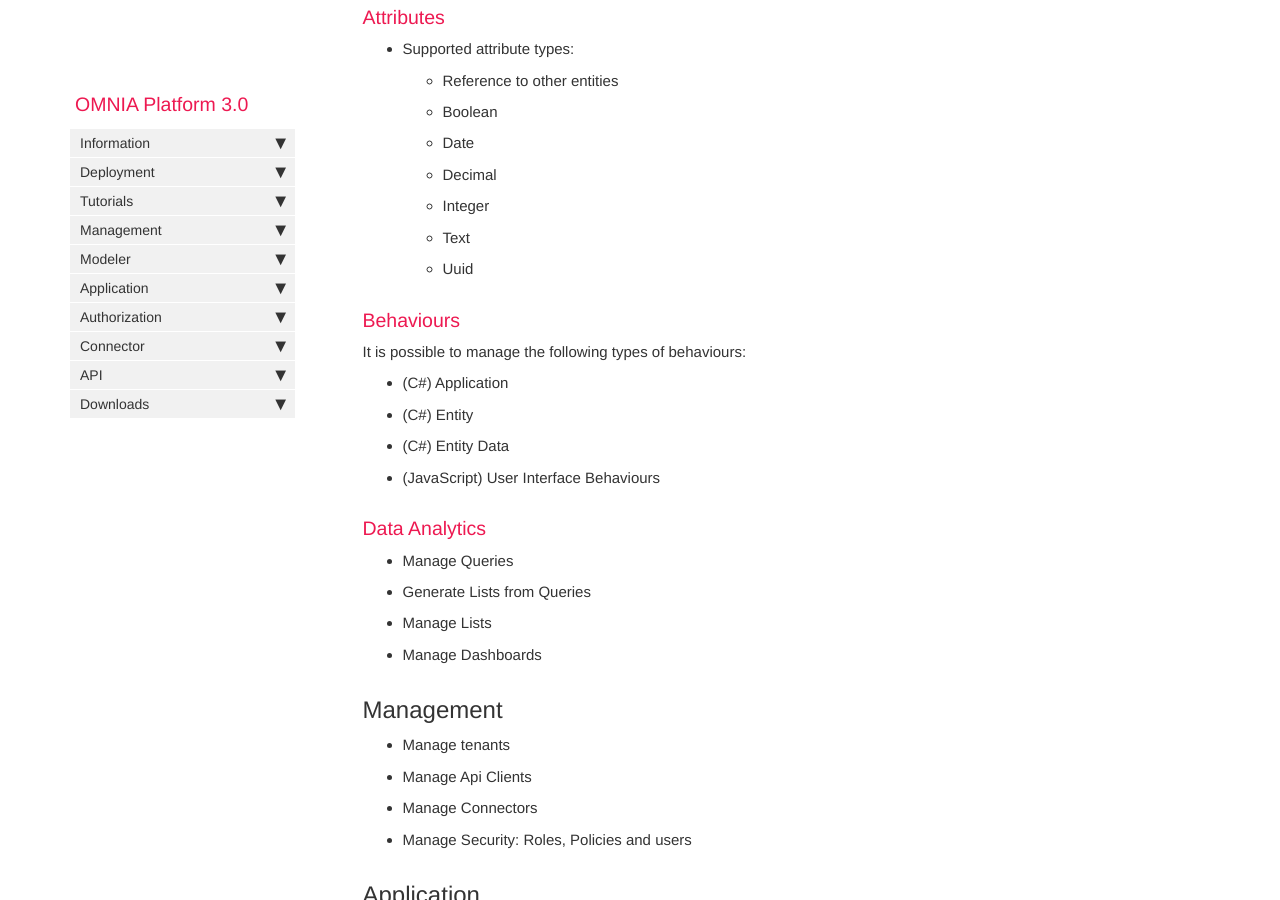
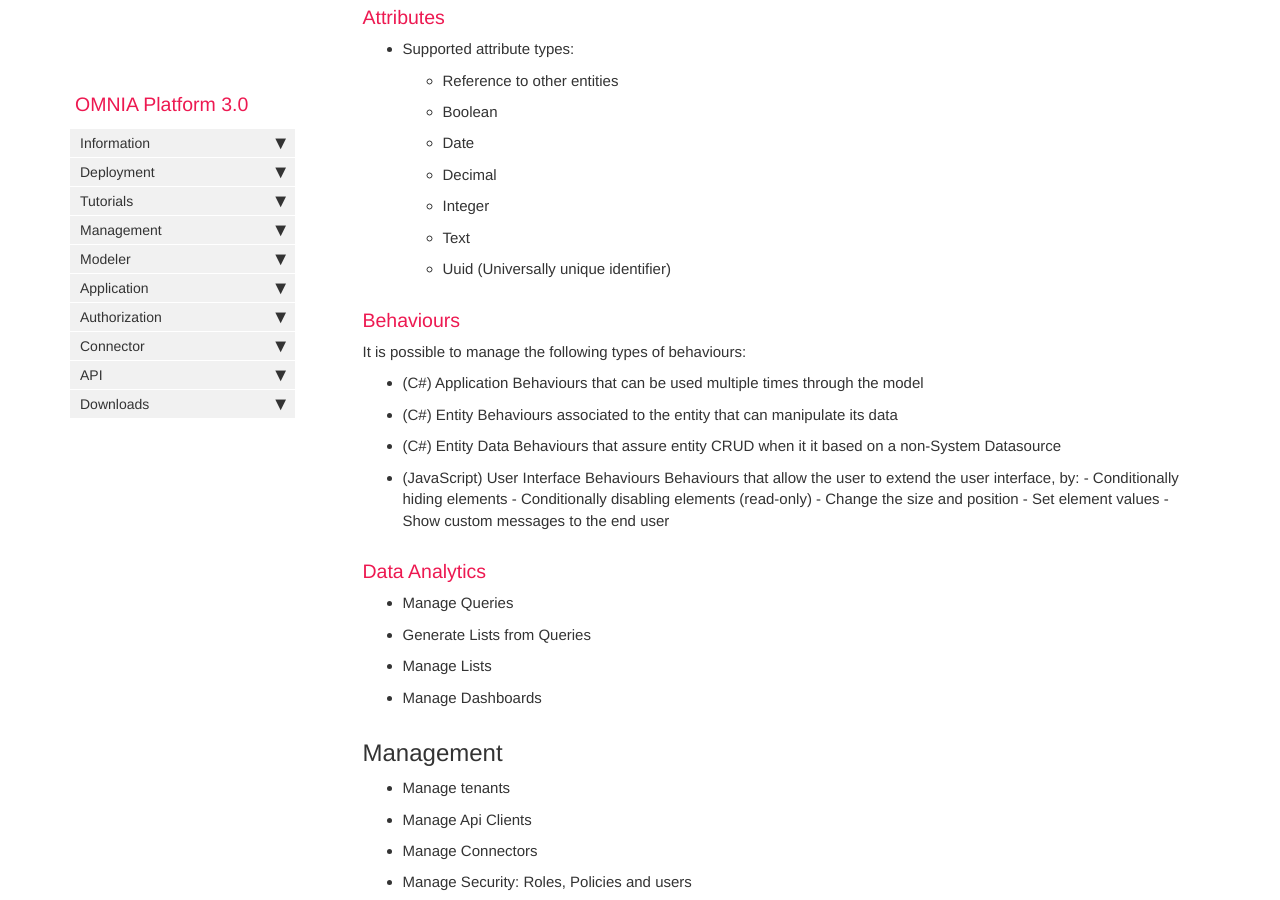
Before and after one commit to daniel8lopes/omnia3, a Jekyll site: the page built from docs/pages/omnia3/Introduction/omnia3_features.md, in a window 1280 px wide and 900 px high, scrolled down 1015 px. Built offline with Jekyll 4.4.1, drawn with Linux system fonts in a browser that asks for light colours; nearby versions of some CDN libraries; comment, search, counter and statistics services are not loaded.

Commit message:
Update omnia3_features.md

```diff
--- a/docs/pages/omnia3/Introduction/omnia3_features.md
+++ b/docs/pages/omnia3/Introduction/omnia3_features.md
@@ -39,16 +39,25 @@ List of features available on OMNIA Platform 3.0:
     - Decimal
     - Integer
     - Text
-    - Uuid
+    - Uuid (Universally unique identifier)
 
 ### Behaviours
 
 It is possible to manage the following types of behaviours:
 
 - (C#) Application
+    Behaviours that can be used multiple times through the model
 - (C#) Entity
+    Behaviours associated to the entity that can manipulate its data
 - (C#) Entity Data
+    Behaviours that assure entity CRUD when it it based on a non-System Datasource
 - (JavaScript) User Interface Behaviours
+    Behaviours that allow the user to extend the user interface, by:
+        - Conditionally hiding elements
+        - Conditionally disabling elements (read-only)
+        - Change the size and position
+        - Set element values
+        - Show custom messages to the end user
 
 ### Data Analytics
 
```
